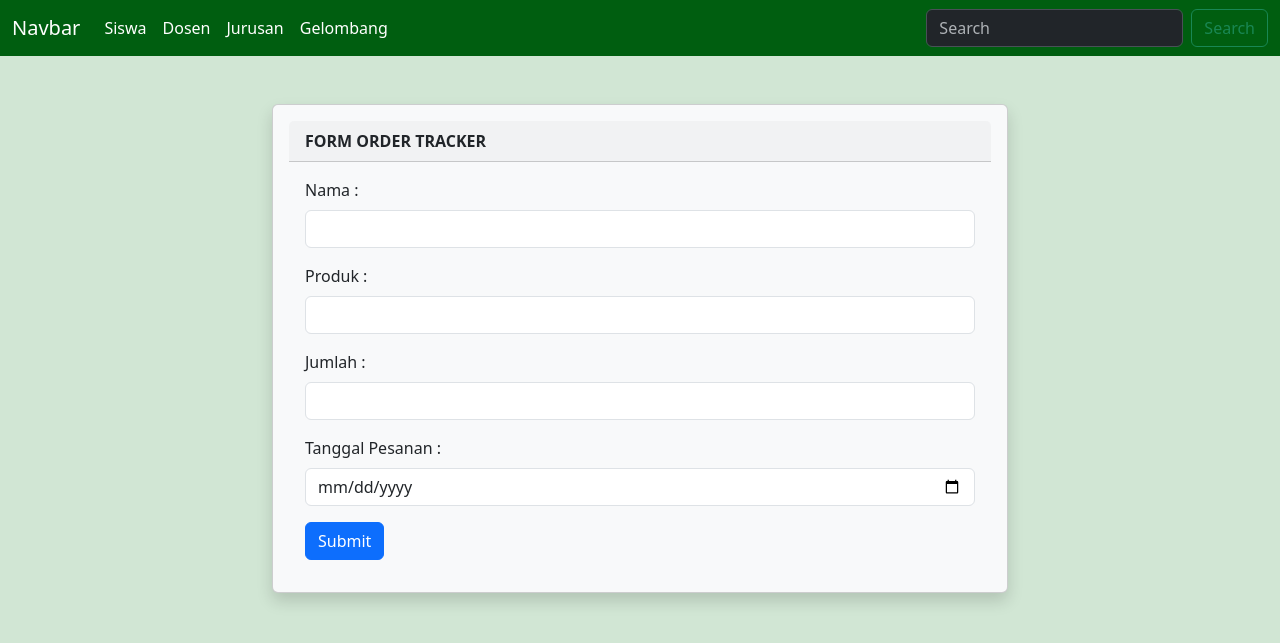
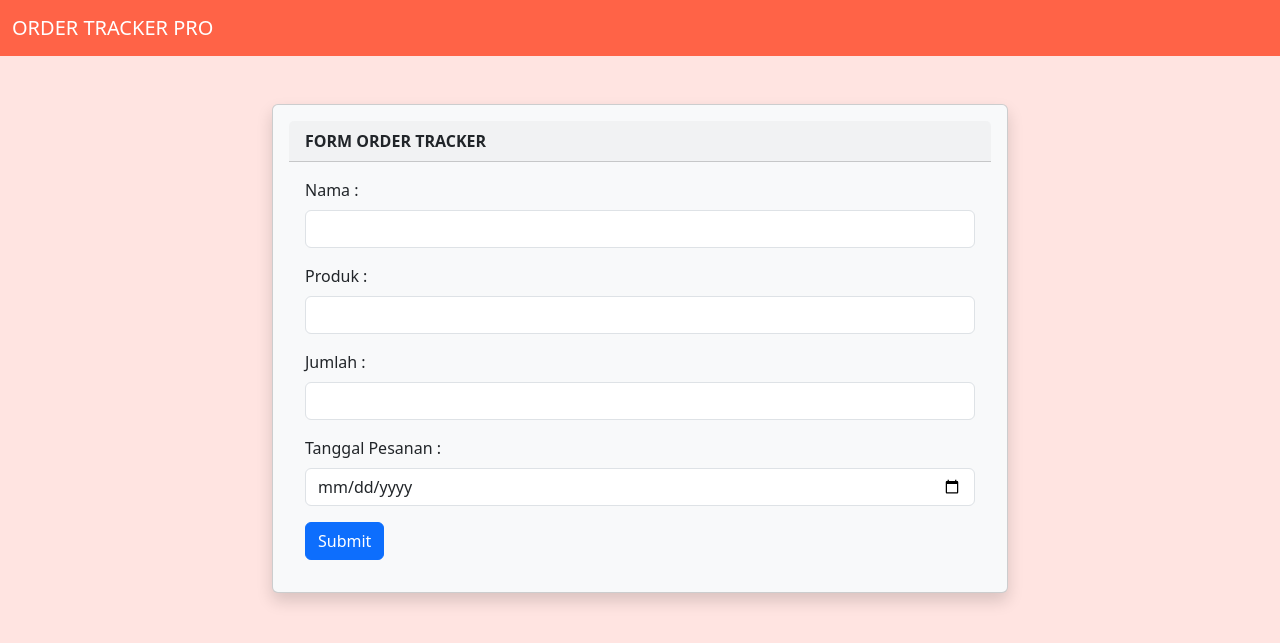
Before and after one commit to RadjaMuhammad/UTS-SUSULAN, a PHP site: page /UTS/form_tambah.php in a window 1280 px wide. Shown: the top 643 px of the page. Run offline with PHP 8.4, Linux system fonts and the light colour scheme.

Commit message:
final design

```diff
--- a/form_tambah.php
+++ b/form_tambah.php
@@ -9,7 +9,7 @@
         integrity="sha384-sRIl4kxILFvY47J16cr9ZwB07vP4J8+LH7qKQnuqkuIAvNWLzeN8tE5YBujZqJLB" crossorigin="anonymous">
 </head>
 
-<body style="background-color:#d1e6d4">
+<body style="background-color:#FFE4E1">
     <?php
     include_once("navbar.php");
     ?>
@@ -26,16 +26,16 @@
                             <div class="mb-3">
                                 <label for="exampleInputEmail1" class="form-label">Nama :</label>
                                 <input name="nama_pelanggan" type="text" class="form-control" id="exampleInputEmail1"
-                                    aria-describedby="emailHelp">
+                                    aria-describedby="emailHelp" required>
                             </div>
                             <div class="mb-3">
                                 <label for="exampleInputEmail1" class="form-label">Produk :</label>
                                 <input name="produk" type="text" class="form-control" id="exampleInputEmail1"
-                                    aria-describedby="emailHelp">
+                                    aria-describedby="emailHelp" required>
                             </div>
                             <div class="mb-3">
                                 <label for="exampleInputEmail1" class="form-label">Jumlah :</label>
-                                <input name="jumlah" type="text" class="form-control" id="exampleInputEmail1"
+                                <input name="jumlah" type="number" class="form-control" id="exampleInputEmail1"
                                     aria-describedby="emailHelp">
                             </div>
                             <div class="mb-3">
--- a/formedit.php
+++ b/formedit.php
@@ -16,7 +16,7 @@ $data = mysqli_fetch_array($edit);
         integrity="sha384-sRIl4kxILFvY47J16cr9ZwB07vP4J8+LH7qKQnuqkuIAvNWLzeN8tE5YBujZqJLB" crossorigin="anonymous">
 </head>
 
-<body style="background-color:#d1e6d4">
+<body style="background-color:#FFE4E1">
     <?php
     include_once("navbar.php");
     ?>
--- a/navbar.php
+++ b/navbar.php
@@ -1,29 +1,9 @@
-<nav class="navbar navbar-expand-lg" style="background-color:#005e10" data-bs-theme="dark">
+<nav class="navbar navbar-expand-lg" style="background-color:#FF6347" data-bs-theme="dark">
         <div class="container-fluid">
-            <a class="navbar-brand" href="http://localhost/IS63/biodata/">Navbar</a>
+            <a class="navbar-brand" href="http://localhost/UTS">ORDER TRACKER PRO</a>
             <button class="navbar-toggler" type="button" data-bs-toggle="collapse"
                 data-bs-target="#navbarSupportedContent" aria-controls="navbarSupportedContent" aria-expanded="false"
                 aria-label="Toggle navigation">
-                <span class="navbar-toggler-icon"></span>
             </button>
-            <div class="collapse navbar-collapse" id="navbarSupportedContent">
-                <ul class="navbar-nav me-auto mb-2 mb-lg-0">
-                    <li class="nav-item">
-                        <a class="nav-link active" aria-current="page" href="http://localhost/biodata/biodata/siswa/">Siswa</a>
-                    </li><li class="nav-item">
-                        <a class="nav-link active" aria-current="page" href="http://localhost/biodata/biodata/dosen/">Dosen</a>
-                    </li><li class="nav-item">
-                        <a class="nav-link active" aria-current="page" href="http://localhost/biodata/biodata/jurusan/">Jurusan</a>
-                    </li><li class="nav-item">
-                        <a class="nav-link active" aria-current="page" href="http://localhost/biodata/biodata/gelombang/">Gelombang</a>
-                    </li>
-
-                </ul>
-
-                <form class="d-flex" role="search">
-                    <input class="form-control me-2" type="search" placeholder="Search" aria-label="Search" />
-                    <button class="btn btn-outline-success" type="submit">Search</button>
-                </form>
-            </div>
         </div>
     </nav>
```
Also changed, not shown: index.php (+13 -11 lines).
